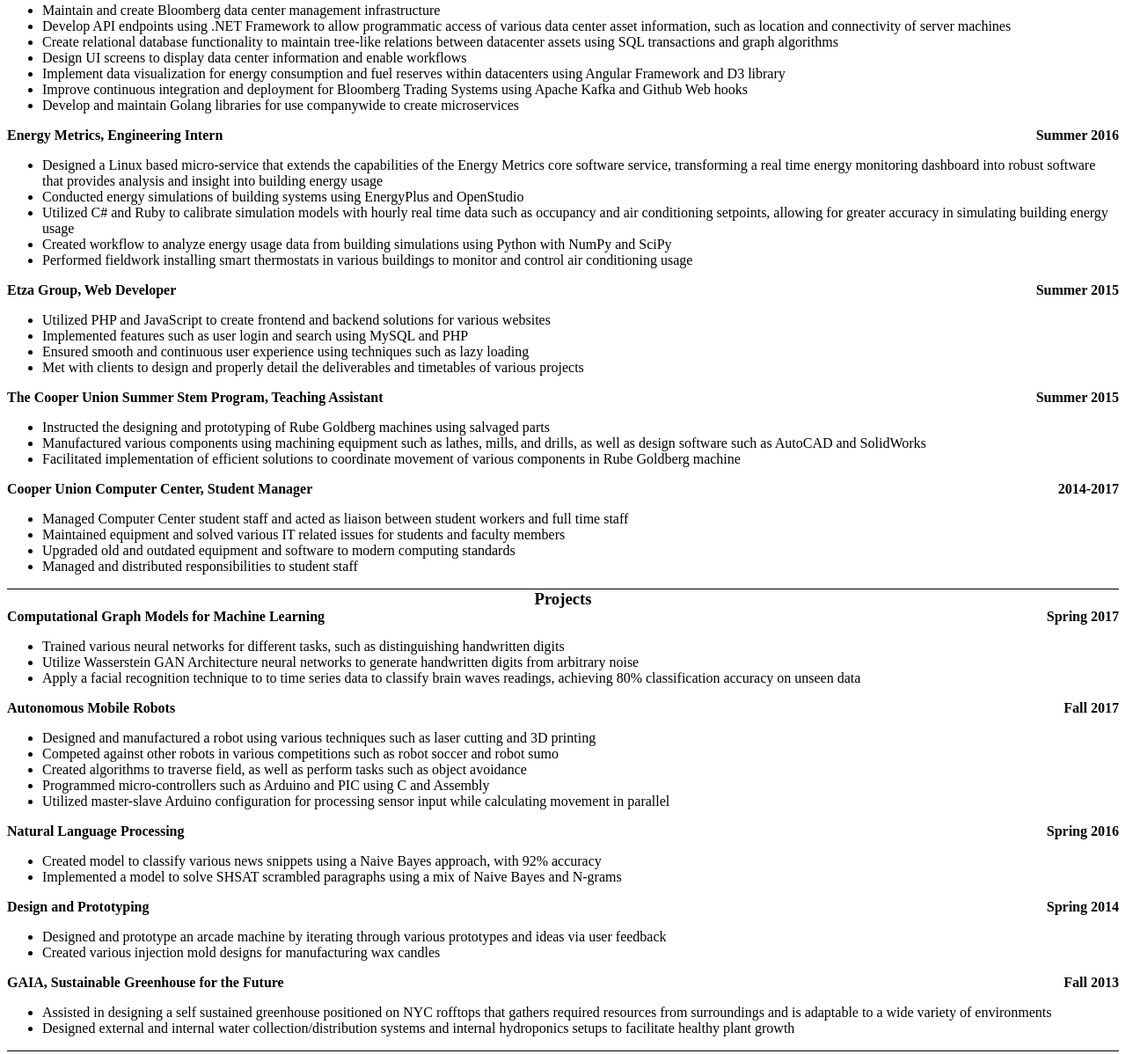
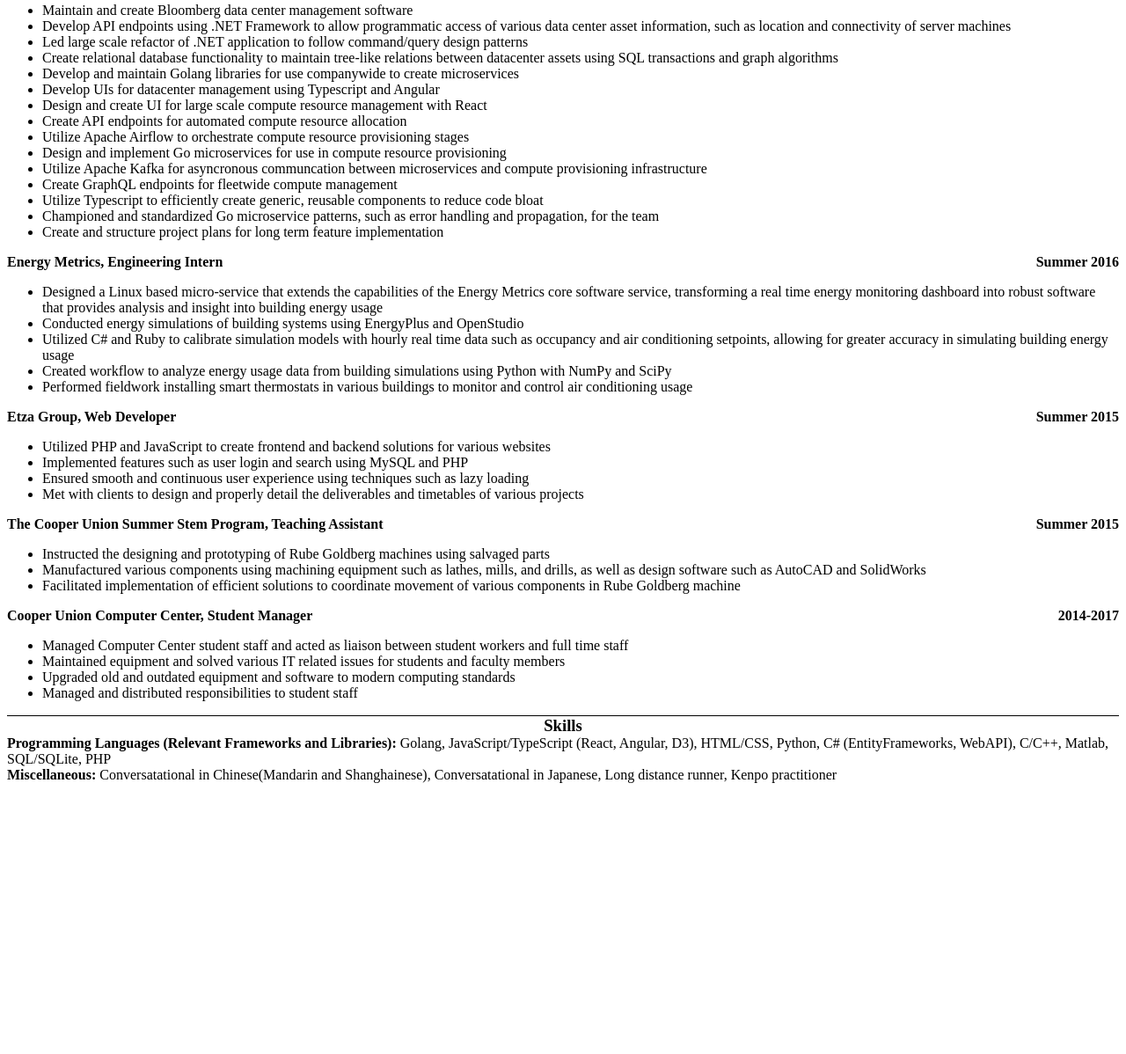
Before and after one commit to zhengqixi/zhengqixi.github.io, a plain HTML site: page cv.html in a window 1280 px wide. Shown: the part 210-1408 px from the top of the page at 88% size. After the commit the page ends 1108 px from the top, so only its background shows below. Drawn offline with nearby package versions, Linux system fonts and the light colour scheme.

Commit message:
update resume

```diff
--- a/cv.js
+++ b/cv.js
@@ -2,8 +2,8 @@
 // One day you'll get real drunk and be dared to put your SSN on here
 // DON'T DO IT!!!! IT STAYS ON GITHUB FOREVER AND EVER AND EVER UNTIL THE END OF TIME
 let format = "cv";
-let resumeData = data();
-let sectionHeader = "h3";
+const resumeData = data();
+const sectionHeader = "h3";
 function data() {
     // Can't be bothered to make a db just for this...
     // Literally need this stuff every once in a blue moon
@@ -30,13 +30,21 @@ function data() {
                     title: "Software Engineer",
                     company: "Bloomberg LP",
                     responsibilities: [
-                        "Maintain and create Bloomberg data center management infrastructure",
+                        "Maintain and create Bloomberg data center management software",
                         "Develop API endpoints using .NET Framework to allow programmatic access of various data center asset information, such as location and connectivity of server machines",
+                        "Led large scale refactor of .NET application to follow command/query design patterns",
                         "Create relational database functionality to maintain tree-like relations between datacenter assets using SQL transactions and graph algorithms",
-                        "Design UI screens to display data center information and enable workflows",
-                        "Implement data visualization for energy consumption and fuel reserves within datacenters using Angular Framework and D3 library",
-                        "Improve continuous integration and deployment for Bloomberg Trading Systems using Apache Kafka and Github Web hooks",
-                        "Develop and maintain Golang libraries for use companywide to create microservices"
+                        "Develop and maintain Golang libraries for use companywide to create microservices",
+                        "Develop UIs for datacenter management using Typescript and Angular",
+                        "Design and create UI for large scale compute resource management with React",
+                        "Create API endpoints for automated compute resource allocation",
+                        "Utilize Apache Airflow to orchestrate compute resource provisioning stages",
+                        "Design and implement Go microservices for use in compute resource provisioning",
+                        "Utilize Apache Kafka for asyncronous communcation between microservices and compute provisioning infrastructure",
+                        "Create GraphQL endpoints for fleetwide compute management",
+                        "Utilize Typescript to efficiently create generic, reusable components to reduce code bloat",
+                        "Championed and standardized Go microservice patterns, such as error handling and propagation, for the team",
+                        "Create and structure project plans for long term feature implementation"
                     ]
                 },
                 {
@@ -62,7 +70,7 @@ function data() {
                         "Ensured smooth and continuous user experience using techniques such as lazy loading",
                         "Met with clients to design and properly detail the deliverables and timetables of various projects"
                     ],
-                    hideForResume: true
+                    hideForResume: false
                 },
                 {
                     duration: "Summer 2015",
@@ -72,7 +80,8 @@ function data() {
                         "Instructed the designing and prototyping of Rube Goldberg machines using salvaged parts",
                         "Manufactured various components using machining equipment such as lathes, mills, and drills, as well as design software such as AutoCAD and SolidWorks",
                         "Facilitated implementation of efficient solutions to coordinate movement of various components in Rube Goldberg machine"
-                    ]
+                    ],
+                    hideForResume: true
                 },
                 {
                     duration: "2014-2017",
@@ -140,16 +149,18 @@ function data() {
                 {
                     category: "Programming Languages (Relevant Frameworks and Libraries)",
                     items: [
+                        "Golang",
+                        "JavaScript/TypeScript (React, Angular, D3)",
+                        "HTML/CSS",
+                        "Python",
+                        "C# (EntityFrameworks, WebAPI)",
                         "C/C++",
-                        "C# (EntityFrameworks, WebAPI)",
-                        "JavaScript/TypeScript (Angular, D3)",
-                        "Python (Flask, NumPy, SciPy, Tensorflow)",
                         "Matlab",
                         "SQL/SQLite",
                         "PHP",
-                        "HTML/CSS"
                     ]
                 },
+                /*
                 {
                     category: "Software Tools and Suites",
                     items: [
@@ -158,10 +169,12 @@ function data() {
                         "Microsoft Office"
                     ]
                 },
+                */
                 {
                     category: "Miscellaneous",
                     items: [
-                        "Fluent in Mandarin and Shanghainese",
+                        "Conversatational in Chinese(Mandarin and Shanghainese)",
+                        "Conversatational in Japanese",
                         "Long distance runner",
                         "Kenpo practitioner"
                     ]
@@ -249,7 +262,7 @@ function generateWork() {
 
 function generateSchoolProjects() {
     let section = d3.select("div.mainBody")
-        .append("section").attr("class", "school-projects hide-for-resume");
+        .append("section").attr("class", "school-projects");
     section.append(sectionHeader)
         .text("Projects")
         .attr("id", "header")
@@ -337,7 +350,7 @@ function initialLoad() {
     generateHeader();
     generateEducation();
     generateWork();
-    generateSchoolProjects();
+    //generateSchoolProjects();
     generateSkills();
     cv();
 }
```
Also changed, not shown: cv.css (line endings or trailing spaces).
